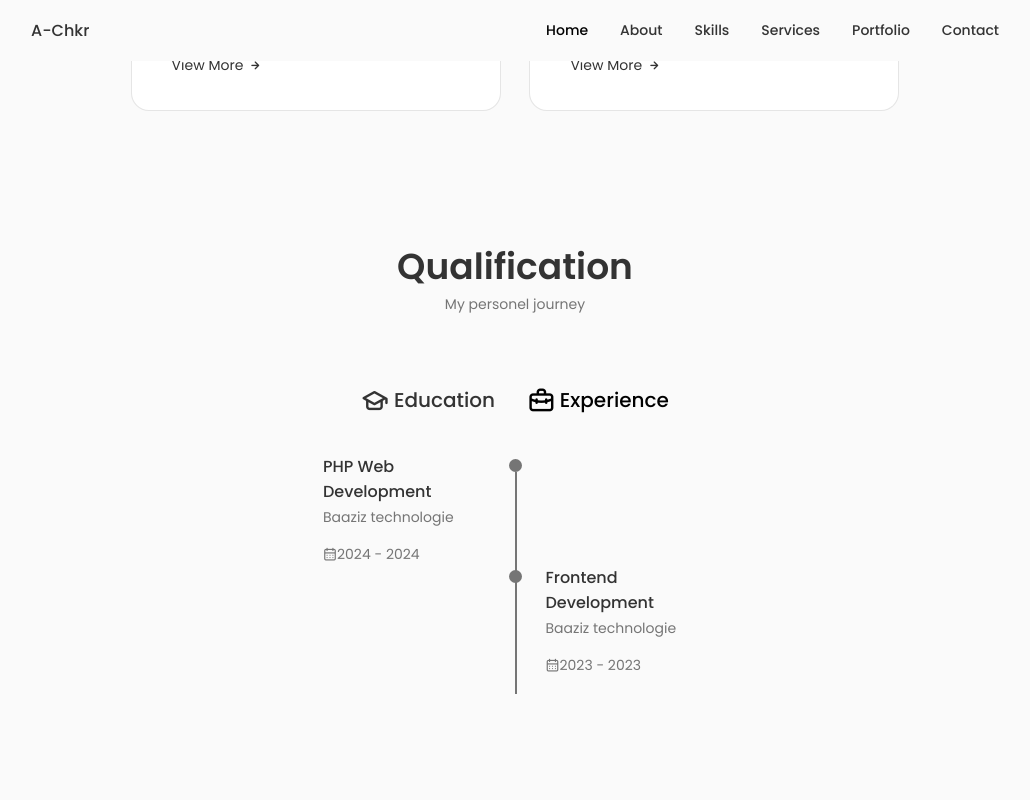
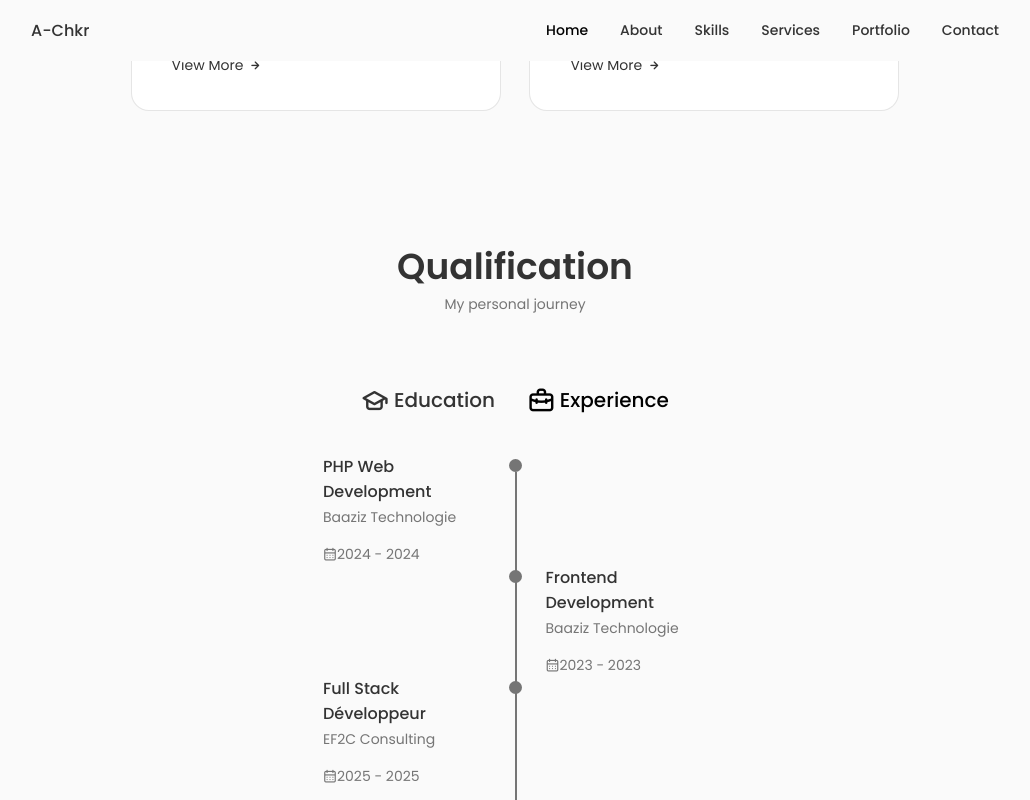
Before and after one commit to achraftes/Portfolio-website, a React (Vite) app: page / in a window 1280 px wide. Both pictures are taken after a click on the element "Experience". Shown: the part 2677-3477 px from the top of the page, without its empty margins (125-1155 px from the left). Built offline with nearby package versions, Linux system fonts and the light colour scheme.

Commit message:
Update Qualification component: include EF2C Consulting Full Stack experience

```diff
--- a/src/components/qualification/Qualification.jsx
+++ b/src/components/qualification/Qualification.jsx
@@ -1,50 +1,64 @@
-import React, {useState} from 'react'
-import "./qualification.css"
+import React, { useState } from "react";
+import "./qualification.css";
+
 function Qualification() {
-
   const [toggleState, setToggleState] = useState(1);
 
   const toggleTab = (index) => {
     setToggleState(index);
   };
+
   return (
-
     <section className="Skills section" id="skills">
       <h2 className="section__title">Qualification</h2>
-         <span className="section__subtitle">My personel journey</span>
+      <span className="section__subtitle">My personal journey</span>
 
       <div className="qualification__container container">
+        {/* Tabs */}
         <div className="qualification__tabs">
           <div
-                  className={toggleState === 1
+            className={
+              toggleState === 1
                 ? "qualification__button qualification__active button--flex"
                 : "qualification__button button--flex"
             }
-                 onClick={()=> toggleTab(1)}
+            onClick={() => toggleTab(1)}
           >
-                    <i className="uil uil-graduation-cap qualification__icon"></i>Education
+            <i className="uil uil-graduation-cap qualification__icon"></i>
+            Education
           </div>
 
-                <div  className={toggleState === 2
+          <div
+            className={
+              toggleState === 2
                 ? "qualification__button qualification__active button--flex"
                 : "qualification__button button--flex"
             }
-                 onClick={()=> toggleTab(2)}
+            onClick={() => toggleTab(2)}
           >
-                    <i className="uil uil-briefcase-alt qualification__icon"></i>Experience
+            <i className="uil uil-briefcase-alt qualification__icon"></i>
+            Experience
           </div>
         </div>
+
+        {/* Sections */}
         <div className="qualification__sections">
+          {/* Education Section */}
           <div
-                  className={toggleState === 1
-                    ? "qualification__content qualification__content-active "
+            className={
+              toggleState === 1
+                ? "qualification__content qualification__content-active"
                 : "qualification__content"
             }
           >
             <div className="qualification__data">
               <div>
-                            <h3 className="qualification__title">Full Stack Web Development</h3>
-                            <span className="qualification__subtitle">Institut specialise de technologie</span>
+                <h3 className="qualification__title">
+                  Full Stack Web Development
+                </h3>
+                <span className="qualification__subtitle">
+                  Institut specialise de technologie
+                </span>
                 <div className="qualification__calender">
                   <i className="uil uil-calendar-alt"></i>2022 - 2024
                 </div>
@@ -54,7 +68,6 @@ function Qualification() {
                 <span className="qualification__rounder"></span>
                 <span className="qualification__line"></span>
               </div>
-
             </div>
 
             <div className="qualification__data">
@@ -64,9 +77,14 @@ function Qualification() {
                 <span className="qualification__rounder"></span>
                 <span className="qualification__line"></span>
               </div>
+
               <div>
-                            <h3 className="qualification__title">Baccalaureate in physical science</h3>
-                            <span className="qualification__subtitle">Imam al ghazali high school</span>
+                <h3 className="qualification__title">
+                  Baccalaureate in Physical Science
+                </h3>
+                <span className="qualification__subtitle">
+                  Imam al Ghazali High School
+                </span>
                 <div className="qualification__calender">
                   <i className="uil uil-calendar-alt"></i>2021 - 2022
                 </div>
@@ -74,15 +92,18 @@ function Qualification() {
             </div>
           </div>
 
-
-                <div  className={toggleState === 2
-                    ? "qualification__content qualification__content-active "
+          {/* Experience Section */}
+          <div
+            className={
+              toggleState === 2
+                ? "qualification__content qualification__content-active"
                 : "qualification__content"
-                 }>
+            }
+          >
             <div className="qualification__data">
               <div>
                 <h3 className="qualification__title">PHP Web Development</h3>
-                            <span className="qualification__subtitle">Baaziz technologie</span>
+                <span className="qualification__subtitle">Baaziz Technologie</span>
                 <div className="qualification__calender">
                   <i className="uil uil-calendar-alt"></i>2024 - 2024
                 </div>
@@ -92,7 +113,6 @@ function Qualification() {
                 <span className="qualification__rounder"></span>
                 <span className="qualification__line"></span>
               </div>
-
             </div>
 
             <div className="qualification__data">
@@ -102,28 +122,36 @@ function Qualification() {
                 <span className="qualification__rounder"></span>
                 <span className="qualification__line"></span>
               </div>
+
               <div>
                 <h3 className="qualification__title">Frontend Development</h3>
-                            <span className="qualification__subtitle">Baaziz technologie</span>
+                <span className="qualification__subtitle">Baaziz Technologie</span>
                 <div className="qualification__calender">
                   <i className="uil uil-calendar-alt"></i>2023 - 2023
                 </div>
               </div>
             </div>
 
+            {/* Nouveau bloc Full Stack EF2C */}
+            <div className="qualification__data">
+              <div>
+                <h3 className="qualification__title">Full Stack Développeur</h3>
+                <span className="qualification__subtitle">EF2C Consulting</span>
+                <div className="qualification__calender">
+                  <i className="uil uil-calendar-alt"></i>2025 - 2025
+                </div>
+              </div>
 
-
-
-
-
-
-
-
+              <div>
+                <span className="qualification__rounder"></span>
+                <span className="qualification__line"></span>
+              </div>
+            </div>
           </div>
         </div>
       </div>
     </section>
-    )
+  );
 }
 
-export default Qualification
+export default Qualification;
```
Lines whose indentation alone changed are shown as unchanged.
